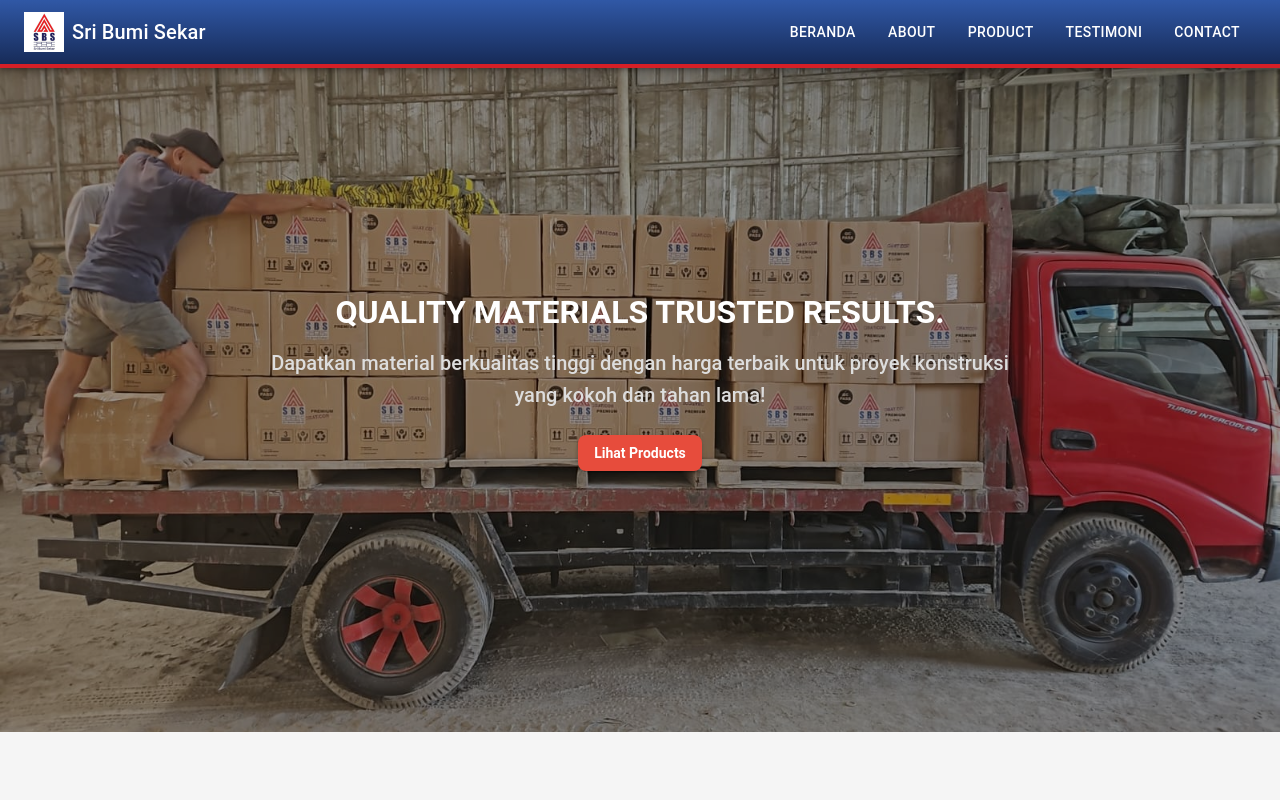
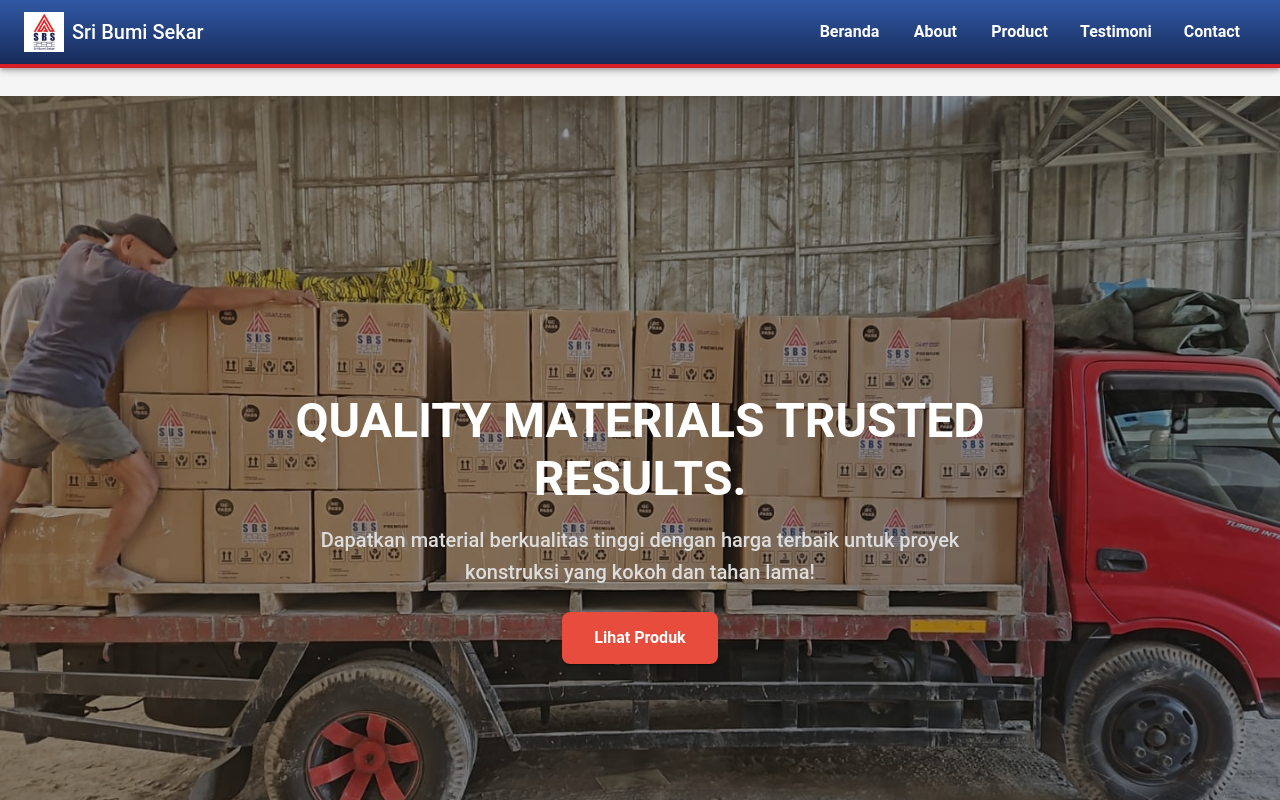
Before and after one commit to Onggi10/Sri-Bumi-Sekar, a Next.js app: page / in a window 1280 px wide. Shown: the top 800 px of the page. Built offline with nearby package versions, Linux system fonts and the light colour scheme.

Commit message:
fixing deploy

```diff
--- a/src/app/components/FeaturedProducts.tsx
+++ b/src/app/components/FeaturedProducts.tsx
@@ -33,7 +33,13 @@ export default function FeaturedProducts() {
     <Box
       component="section"
       id="products"
-      sx={{ my: 4, minHeight: "100vh", scrollMarginTop: "80px", px: 6, py: 10 }}
+      sx={{
+        my: 4,
+        minHeight: "100vh",
+        scrollMarginTop: "80px",
+        px: { xs: 6, md: 10 },
+        py: 10,
+      }}
     >
       <Typography
         variant="h2"
@@ -89,10 +95,9 @@ export default function FeaturedProducts() {
                     justifyContent: "center",
                     alignItems: "center",
                     width: "100%",
-                    height: "400px",
+                    height: { xs: "200px", md: "300px" }, // Ukuran gambar lebih kecil di mobile
                     borderRadius: "8px",
                     overflow: "hidden",
-                    padding: 5,
                   }}
                 >
                   <Image
@@ -101,9 +106,12 @@ export default function FeaturedProducts() {
                     width={200}
                     height={200}
                     style={{
-                      objectFit: "cover",
+                      objectFit: "contain",
                       width: "100%",
                       height: "100%",
+                      maxWidth: "100%",
+                      maxHeight: "100%",
+                      aspectRatio: "1 / 1", // Menjaga rasio aspek gambar
                     }}
                   />
                 </Box>
--- a/src/app/components/HeroSection.tsx
+++ b/src/app/components/HeroSection.tsx
@@ -10,15 +10,15 @@ export default function HeroSection() {
         backgroundImage: "url('/images/Pengiriman 9.jpeg')",
         backgroundSize: "cover",
         backgroundPosition: "center",
-        height: { xs: 500, md: 700 },
+        height: "100vh",
+        minHeight: { xs: "400px", sm: "500px" },
         display: "flex",
         alignItems: "center",
         justifyContent: "center",
-        mb: 4,
-        scrollMarginTop: "80px",
         position: "relative",
-        borderRadius: 0,
-        overflow: "hidden",
+        margin: 0,
+        paddingTop: { xs: "56px", md: "64px" }, // 🚀 Tambahkan padding agar tidak tertutup navbar
+        scrollMarginTop: "0px",
         "&::before": {
           content: '""',
           position: "absolute",
@@ -26,33 +26,39 @@ export default function HeroSection() {
           left: 0,
           width: "100%",
           height: "100%",
-          bgcolor: "rgba(0, 0, 0, 0.4)",
+          bgcolor: "rgba(0, 0, 0, 0.4)", // Overlay lebih gelap
         },
       }}
     >
       <Box
         sx={{
           textAlign: "center",
-          px: 3,
+          px: { xs: 2, sm: 3 },
           position: "relative",
           zIndex: 1,
-          maxWidth: 800,
+          maxWidth: { xs: "90%", sm: 800 },
         }}
       >
         <Typography
           variant="h2"
           sx={{
-            fontSize: { xs: "h3", md: "h1" },
+            fontSize: { xs: "1.75rem", sm: "2rem", md: "3rem" },
             fontWeight: "bold",
             color: "white",
             textTransform: "uppercase",
           }}
         >
-          Quality Materials Trusted Results.
+          QUALITY MATERIALS TRUSTED RESULTS.
         </Typography>
         <Typography
           variant="h6"
-          sx={{ mt: 2, color: "#ddd", fontSize: { xs: "1rem", md: "1.25rem" } }}
+          sx={{
+            mt: 2,
+            color: "#ddd",
+            fontSize: { xs: "0.9rem", sm: "1rem", md: "1.25rem" },
+            maxWidth: "90%",
+            mx: "auto",
+          }}
         >
           Dapatkan material berkualitas tinggi dengan harga terbaik untuk proyek
           konstruksi yang kokoh dan tahan lama!
@@ -65,10 +71,13 @@ export default function HeroSection() {
             backgroundColor: "#E74C3C",
             color: "white",
             fontWeight: "bold",
+            px: { xs: 3, sm: 4 },
+            py: { xs: 1, sm: 1.5 },
+            fontSize: { xs: "0.875rem", sm: "1rem" },
             "&:hover": { backgroundColor: "#C0392B" },
           }}
         >
-          Lihat Products
+          Lihat Produk
         </Button>
       </Box>
     </Box>
--- a/src/app/components/Navbar.tsx
+++ b/src/app/components/Navbar.tsx
@@ -11,6 +11,7 @@ import {
   ListItem,
   ListItemText,
   Box,
+  Divider,
 } from "@mui/material";
 import MenuIcon from "@mui/icons-material/Menu";
 import Link from "next/link";
@@ -37,18 +38,14 @@ export default function Navbar() {
       <AppBar
         position="fixed"
         sx={{
-          background: "linear-gradient(to top,  #172B58, #3058A6)", // Sesuai dengan footer
-          borderBottom: "4px solid #D61F26", // Garis bawah agar tampak modern
+          background: "linear-gradient(to top,  #172B58, #3058A6)", // Warna biru sesuai footer
+          borderBottom: "4px solid #D61F26",
           zIndex: 1100,
         }}
       >
         <Toolbar sx={{ display: "flex", justifyContent: "space-between" }}>
           {/* Logo */}
-          <Typography
-            variant="h6"
-            component="div"
-            sx={{ flexGrow: 1, display: "flex", alignItems: "center" }}
-          >
+          <Box sx={{ display: "flex", alignItems: "center", flexGrow: 1 }}>
             <Image
               src="/images/Logo.jpeg"
               alt="Logo"
@@ -56,10 +53,16 @@ export default function Navbar() {
               height={40}
               style={{ marginRight: "8px" }}
             />
-            <Link href="/" style={{ textDecoration: "none", color: "white" }}>
+            <Typography variant="h6">
+              <Link
+                href="/"
+                style={{ textDecoration: "none", color: "#FFFFFF" }}
+              >
                 Sri Bumi Sekar
               </Link>
             </Typography>
+          </Box>
+
           {/* Menu untuk Desktop */}
           <Box sx={{ display: { xs: "none", md: "block" } }}>
             {navItems.map((item) => (
@@ -70,25 +73,39 @@ export default function Navbar() {
                 href={item.href}
                 sx={{
                   mx: 1,
-                  transition: "color 0.3s",
-                  "&:hover": { color: "#ff9800" }, // Hover efek warna oranye
+                  fontSize: "16px",
+                  fontWeight: "bold",
+                  color: "#FFFFFF",
+                  transition: "color 0.3s, background 0.3s",
+                  "&:hover": {
+                    color: "#D61F26",
+                    background: "#F1C40F",
+                    borderRadius: "4px",
+                  },
                 }}
               >
                 {item.text}
               </Button>
             ))}
           </Box>
+
           {/* Icon Menu untuk Mobile */}
           <IconButton
-            color="inherit"
             edge="end"
-            sx={{ display: { md: "none" } }}
             onClick={handleDrawerToggle}
+            sx={{
+              display: { md: "none" },
+              color: "white", // 🔥 Pastikan warna ikon putih
+            }}
           >
-            <MenuIcon />
+            <MenuIcon sx={{ fontSize: 30, color: "white" }} />{" "}
+            {/* 🔥 Warna ikon dipaksa putih */}
           </IconButton>
         </Toolbar>
       </AppBar>
+
+      {/* Spacer agar konten tidak tertutup Navbar */}
+      <Box sx={{ height: "64px" }} />
 
       {/* Sidebar Menu untuk Mobile */}
       <Drawer
@@ -97,36 +114,61 @@ export default function Navbar() {
         onClose={handleDrawerToggle}
         sx={{
           "& .MuiDrawer-paper": {
-            width: 240,
-            background: "#333",
-            color: "white",
+            width: 280, // Lebar lebih besar agar lebih nyaman
+            background: "#172B58", // Warna biru tua agar sesuai tema
+            color: "#FFFFFF",
           },
         }}
       >
+        <Box sx={{ textAlign: "center", py: 2 }}>
+          <Image
+            src="/images/Logo.jpeg"
+            alt="Logo"
+            width={50}
+            height={50}
+            style={{ marginBottom: "8px" }}
+          />
+          <Typography
+            variant="h6"
+            sx={{ fontWeight: "bold", color: "#FFFFFF" }}
+          >
+            Sri Bumi Sekar
+          </Typography>
+        </Box>
+
+        <Divider sx={{ backgroundColor: "rgba(255, 255, 255, 0.3)" }} />
+
         <List>
           {navItems.map((item) => (
-            <ListItem
-              key={item.text}
-              onClick={handleDrawerToggle}
-              disablePadding
-            >
-              <ListItemText>
+            <ListItem key={item.text} disablePadding>
+              <ListItemText
+                primary={
                   <Typography
                     variant="body1"
                     sx={{
-                    px: 2,
-                    py: 1,
+                      px: 3,
+                      py: 1.5,
                       display: "block",
-                    cursor: "pointer",
-                    transition: "color 0.3s",
-                    "&:hover": { color: "#ff9800" }, // Efek hover yang sama dengan navbar desktop
+                      textAlign: "center",
+                      fontSize: "18px",
+                      fontWeight: "bold",
+                      textDecoration: "none",
+                      color: "#FFFFFF", // 🔥 Warna teks putih agar jelas
+                      transition: "background 0.3s, color 0.3s",
+                      "&:hover": {
+                        background: "#D61F26", // 🔥 Background merah saat hover
+                        color: "#FFFFFF",
+                        borderRadius: "4px",
+                      },
                     }}
                     component="a"
                     href={item.href}
+                    onClick={handleDrawerToggle}
                   >
                     {item.text}
                   </Typography>
-              </ListItemText>
+                }
+              />
             </ListItem>
           ))}
         </List>
--- a/src/app/layout.tsx
+++ b/src/app/layout.tsx
@@ -1,6 +1,5 @@
 "use client";
 import Navbar from "./components/Navbar";
-import Footer from "./components/footer";
 import { ThemeProvider } from "@mui/material/styles";
 import CssBaseline from "@mui/material/CssBaseline";
 import theme from "../theme/theme";
@@ -13,14 +12,15 @@ export default function RootLayout({
 }) {
   return (
     <html lang="id">
-      <body className="main-container">
-        <Navbar />
-        <ThemeProvider theme={theme}>
-          <CssBaseline />
-          {children}
-        </ThemeProvider>
-        <Footer />
-      </body>
+      <ThemeProvider theme={theme}>
+        <CssBaseline />
+        <body>
+          <div className="main-container">
+            <Navbar />
+            {children}
+          </div>
+        </body>
+      </ThemeProvider>
     </html>
   );
 }
--- a/src/app/page.tsx
+++ b/src/app/page.tsx
@@ -5,6 +5,7 @@ import AboutSection from "./components/AboutSection";
 import FeaturedProducts from "./components/FeaturedProducts";
 import TestimonialsSection from "./components/TestimonialsSection";
 import ContactSection from "./components/ContactSection";
+import Footer from "./components/footer";
 
 export default function Home() {
   return (
@@ -14,6 +15,7 @@ export default function Home() {
       <FeaturedProducts />
       <TestimonialsSection />
       <ContactSection />
+      <Footer />
     </Box>
   );
 }
--- a/src/app/styles/globals.css
+++ b/src/app/styles/globals.css
@@ -1,20 +1,15 @@
 html,
 body {
   height: 100%;
-  margin: 0;
-  padding: 0;
   font-family: "Arial", sans-serif;
   background-color: #f5f5f5;
   scroll-behavior: smooth;
 }
-.container {
-  max-width: 100%;
-  max-width: none;
-  margin: 0;
-  padding: 16px;
-}
 
 .main-container {
+  width: 100%;
+  margin: 0;
+  padding: 0;
   min-height: 100vh;
   display: flex;
   flex-direction: column;
```
Also changed, not shown: src/app/components/footer.tsx (+1 -7 lines). Lines whose indentation alone changed are shown as unchanged.
